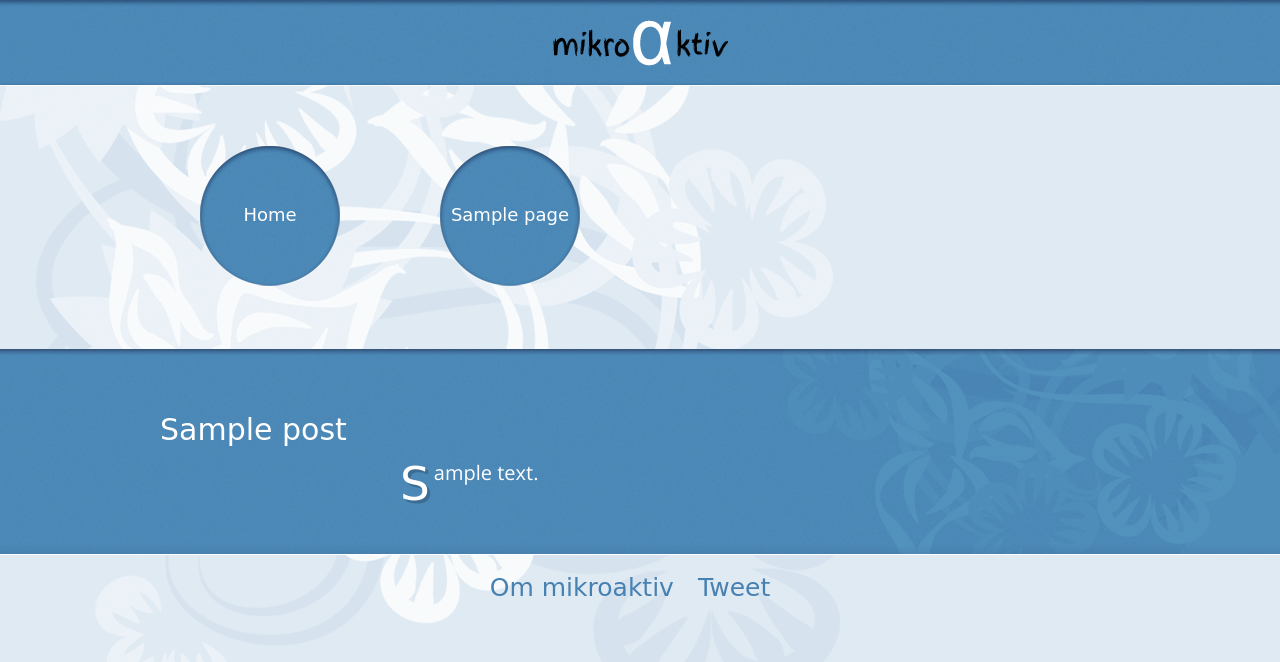
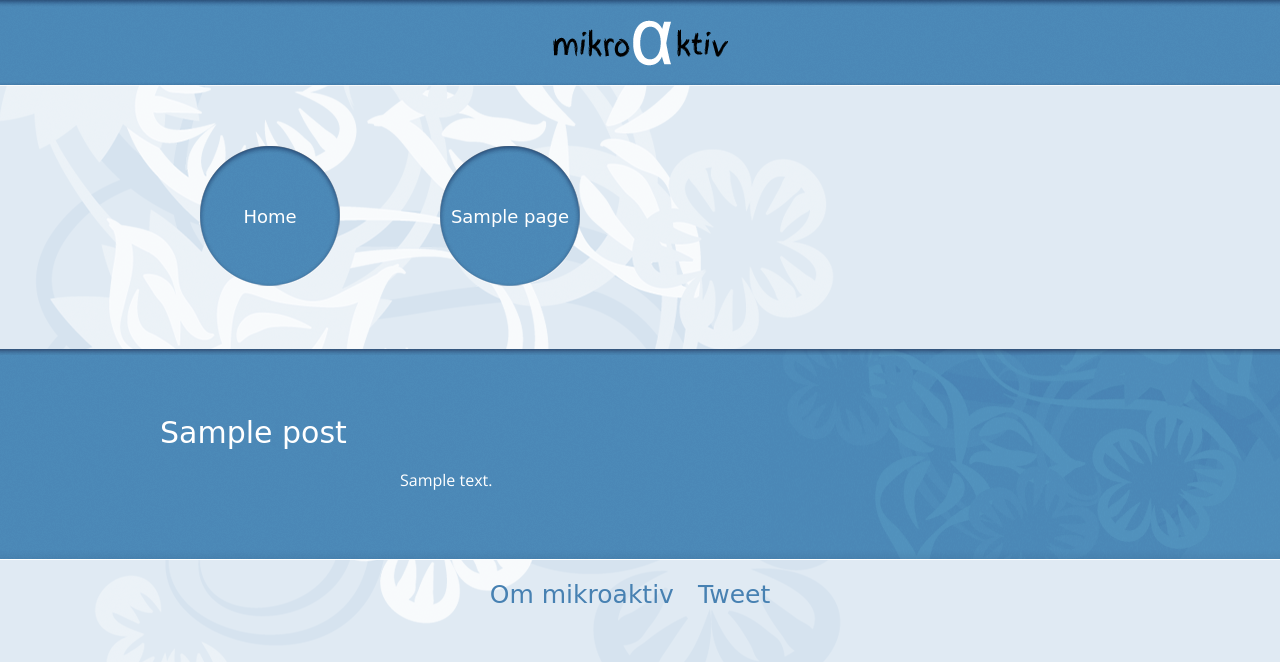
Before and after one commit to anneliulsberg/mikroaktiv, a WordPress theme: template single.php in a window 1280 px wide. Shown: the top 662 px of the page. Run offline with PHP 8.4 and a stand-in for WordPress, Linux system fonts and the light colour scheme; the site name, menu and one post (Sample post) are stand-ins, and other content is empty; some libraries are stand-ins or nearby versions; some web fonts are replaced.

Commit message:
Added line-height to body and specified p style with a class

```diff
--- a/css/desktop.css
+++ b/css/desktop.css
@@ -5,6 +5,7 @@ body {
 	background-position: -50px -200px;
 	background-repeat: no-repeat;
 	font-family: 'Open Sans', sans-serif;
+	line-height: 1.2;
 	background-color: #e0eaf3;
 	padding-bottom: 40px;
 }
@@ -208,14 +209,14 @@ em {
 	margin-bottom: 20px;
 }
 
-#content article p:first-child {
+.tales #content article p:first-child {
 	font-size: 20px;
 	line-height: 1.2;
 	margin-top: -4px;
 	text-align: justify;
 }
 
-#content article p:first-child:first-letter {
+.tales #content article p:first-child:first-letter {
 	font-family: 'Finger Paint', cursive;
 	float: left;
 	margin-top: -5px;
--- a/css/phone.css
+++ b/css/phone.css
@@ -3,6 +3,7 @@
 body {
 	background-color: #e0eaf3;
 	font-family: 'Open Sans', sans-serif;
+	line-height: 1.2;
 }
 
 #slideshow {
@@ -132,11 +133,11 @@ em {
 	margin-bottom: 20px;
 }
 
-#content article p {
+.tales #content article p {
 	margin-bottom: 20px;
 }
 
-#content article p:first-child {
+.tales #content article p:first-child {
 	font-size: 20px;
 	line-height: 1.2;
 	margin-top: -4px;
--- a/css/tablet.css
+++ b/css/tablet.css
@@ -5,6 +5,7 @@ body {
 	background-position: -50px -200px;
 	background-repeat: no-repeat;
 	font-family: 'Open Sans', sans-serif;
+	line-height: 1.2;
 	background-color: #e0eaf3;
 	padding-bottom: 40px;
 }
```
